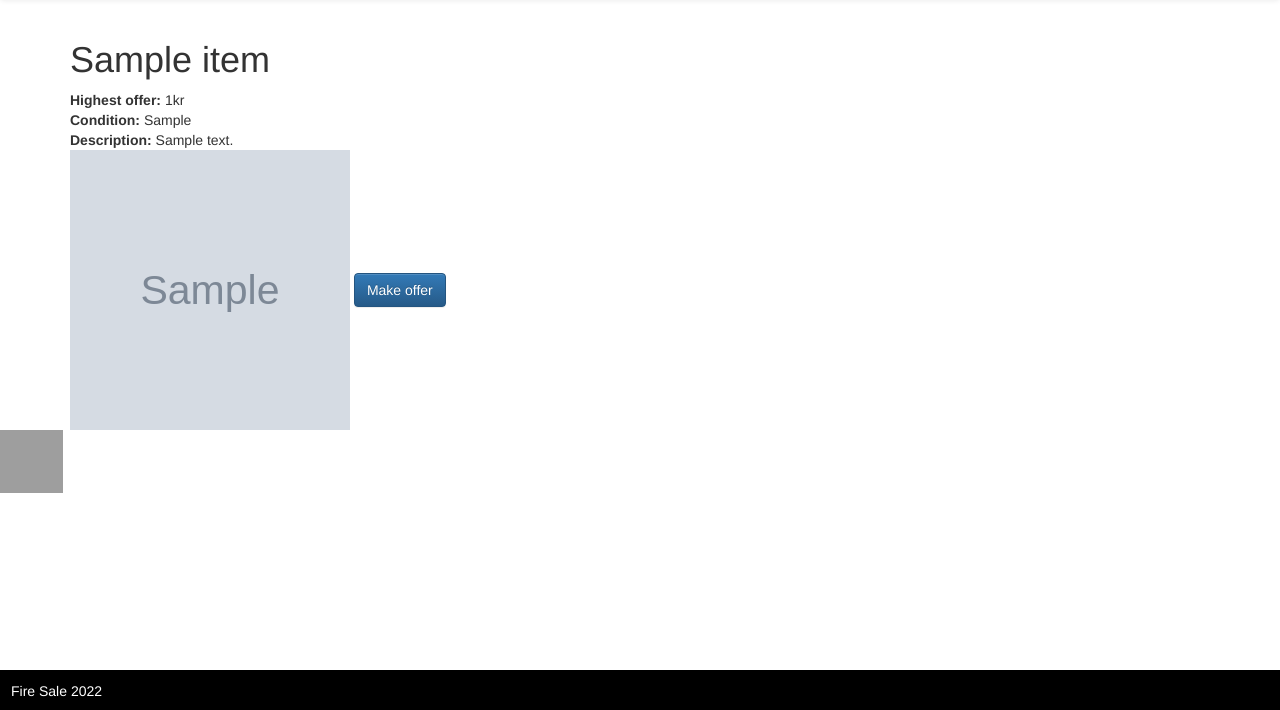
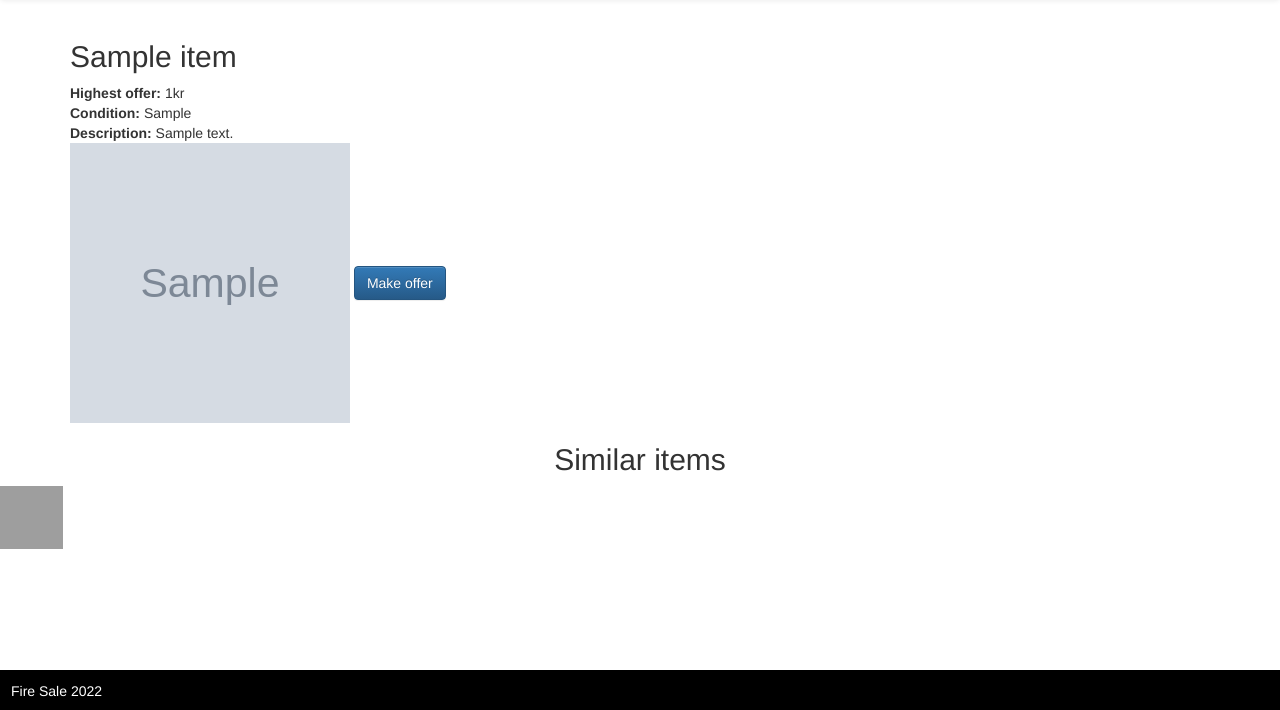
Before and after one commit to anhthuvu512/FireSale, a Django app: page /1 in a window 1280 px wide. Shown: the part 90-800 px from the top of the page. Run offline with Django 4.2, Linux system fonts and the light colour scheme; tables that the repository leaves empty hold one stand-in row (values such as "Sample post"); grey boxes marked "Sample" are stand-in pictures; grey boxes are pictures that could not be loaded.

Commit message:
add similar items and fix notification

```diff
--- a/fire_sale/firesale/views.py
+++ b/fire_sale/firesale/views.py
@@ -29,8 +29,18 @@ def index(request):
     return render(request, 'sale/index.html', context)
 
 def item_details(request, id):
+    item = get_object_or_404(Item, pk=id)
+    similar_items = []
+    for partial_name in item.name.split():
+        similar_item = Item.objects.filter(name__icontains=partial_name)
+        similar_items+=similar_item
+    similar_items = list(dict.fromkeys(similar_items))
+    for similar_item in similar_items:
+        if similar_item == item:
+            similar_items.remove(similar_item)
     return render(request, 'sale/item_details.html', {
-        'item': get_object_or_404(Item, pk=id)
+        'item': item,
+        'similar_items': similar_items
     })
 
 def sort_item(request):
--- a/fire_sale/templates/navigation.html
+++ b/fire_sale/templates/navigation.html
@@ -35,7 +35,7 @@
                     <div class="dropdown-content">
                     <h5>Sellers</h5>
                     {% for notif in buyer_notifs %}
-                        {% if user.id == notif.receiver_id %}
+                        {% if user.id == notif.receiver.buyer_id %}
                             {% if notif.offer.accepted %}
                                 <a href="{% url 'contact' notif.offer.id %}">
                                     <p>{{ notif.notif }}</p>
@@ -47,7 +47,7 @@
                     {% endfor %}
                     <h5>Buyers</h5>
                     {% for notif in seller_notifs %}
-                        {% if user.id == notif.receiver_id %}
+                        {% if user.id == notif.receiver.seller_id %}
                             <a href="{% url 'notification' notif.id %}">
                                 <p>{{ notif.notif }}</p>
                             </a>
--- a/fire_sale/templates/sale/add_image.html
+++ b/fire_sale/templates/sale/add_image.html
@@ -1,5 +1,6 @@
 {% extends 'base.html' %}
 {% block content %}
+    <h2>Add image</h2>
     <form class="form form-horizontal" action="{% url 'add-image' id %}" method="post">
         {% csrf_token %}
         {{ form }}
--- a/fire_sale/templates/sale/create_item.html
+++ b/fire_sale/templates/sale/create_item.html
@@ -1,6 +1,6 @@
 {% extends 'base.html' %}
 {% block content %}
-    <h1>Item detail</h1>
+    <h2>Item detail</h2>
     <form class="form form-horizontal" action="{% url 'create-item' %}" method="post">
         {% csrf_token %}
         {{ form }}
--- a/fire_sale/templates/sale/item_details.html
+++ b/fire_sale/templates/sale/item_details.html
@@ -1,7 +1,7 @@
 {% extends "base.html" %}
 {% block content %}
     <div class="item-content">
-        <h1>{{ item.name }}</h1>
+        <h2>{{ item.name }}</h2>
         <p class="item-title">Highest offer: </p><p class="item-info">{{ item.highest_offer }}kr</p>
         <br>
         <p class="item-title">Condition: </p><p class="item-info">{{ item.condition }}</p>
@@ -19,4 +19,14 @@
             <a href="{% url 'make-offer' item.id %}" class="block btn btn-primary">Make offer</a>
         {% endif %}
     </div>
+    <div class="items">
+        <h2>Similar items</h2>
+        {% for similar_item in similar_items %}
+            <div class="item">
+                <img class="item-img" src="{{ similar_item.itemimage_set.first.image }}">
+                <p>{{ similar_item.name }}</p>
+                <p>{{ similar_item.highest_offer }}kr</p>
+            </div>
+        {% endfor %}
+    </div>
 {% endblock %}
--- a/fire_sale/templates/sale/make_offer.html
+++ b/fire_sale/templates/sale/make_offer.html
@@ -1,6 +1,6 @@
 {% extends 'base.html' %}
 {% block content %}
-    <h1>Make offer</h1>
+    <h2>Make offer</h2>
     <div class="make-offer">
         <form class="form form-horizontal" action="{% url 'make-offer' id %}" method="post">
         {% csrf_token %}
--- a/fire_sale/templates/sale/update_item.html
+++ b/fire_sale/templates/sale/update_item.html
@@ -1,5 +1,6 @@
 {% extends 'base.html' %}
 {% block content %}
+    <h2>Update item</h2>
     <form class="form form-horizontal" action="{% url 'update-item' id %}" method="post">
         {% csrf_token %}
         {{ form }}
--- a/fire_sale/templates/sale/view_offer.html
+++ b/fire_sale/templates/sale/view_offer.html
@@ -1,7 +1,7 @@
 {% extends "base.html" %}
 {% block content %}
     <div class="notif">
-        <h1>View your offer</h1>
+        <h2>View your offer</h2>
         <p class="item-title">Buyer: </p><p class="item-info">{{ user.username }}</p>
         <br>
         <p class="item-title">Offer price: </p><p class="item-info">{{ offer.price }}kr</p>
--- a/fire_sale/templates/user/contact.html
+++ b/fire_sale/templates/user/contact.html
@@ -1,6 +1,6 @@
 {% extends "base.html" %}
 {% block content %}
-    <h1>Contact Information</h1>
+    <h2>Contact information</h1>
     <form class="form form-horizontal" method="post">
         {% csrf_token %}
         {{ form }}
--- a/fire_sale/templates/user/edit_profile.html
+++ b/fire_sale/templates/user/edit_profile.html
@@ -1,6 +1,6 @@
 {% extends "base.html" %}
 {% block content %}
-    <h1>Profile</h1>
+    <h2>Profile</h1>
     <form class="form form-horizontal" method="post">
         {% csrf_token %}
         {{ form }}
--- a/fire_sale/templates/user/login.html
+++ b/fire_sale/templates/user/login.html
@@ -1,6 +1,6 @@
 {% extends "base.html" %}
 {% block content %}
-    <h1>Sign in</h1>
+    <h2>Sign in</h2>
     <form class="form form-horizontal" method="post">
         {% csrf_token %}
         {{ form }}
--- a/fire_sale/templates/user/payment.html
+++ b/fire_sale/templates/user/payment.html
@@ -1,6 +1,6 @@
 {% extends "base.html" %}
 {% block content %}
-    <h1>Card Information</h1>
+    <h2>Card information</h2>
     <form class="form form-horizontal" method="post">
         {% csrf_token %}
         <p class="item-title">Cardholder:</p><p class="item-info">{{ form.cardholder }}</p>
--- a/fire_sale/templates/user/rate_seller.html
+++ b/fire_sale/templates/user/rate_seller.html
@@ -1,6 +1,6 @@
 {% extends "base.html" %}
 {% block content %}
-    <h1>Rate seller</h1>
+    <h2>Rate seller</h2>
     <form class="form form-horizontal" method="post">
         {% csrf_token %}
         {{ form }}
--- a/fire_sale/templates/user/register.html
+++ b/fire_sale/templates/user/register.html
@@ -1,9 +1,6 @@
 {% extends "base.html" %}
 {% block content %}
-
-
-
-<h1>Sign up</h1>
+    <h2>Sign up</h2>
     <form class="form form-horizontal" method="post">
         {% csrf_token %}
         {% for field in form %}
@@ -17,5 +14,4 @@
         {% endfor %}
         <input type="submit" class="btn btn-primary" value="Sign up"/>
     </form>
-
 {% endblock %}
```
Also changed, not shown: fire_sale/templates/user/review.html (+4 -4 lines). Lines whose indentation alone changed are shown as unchanged.
